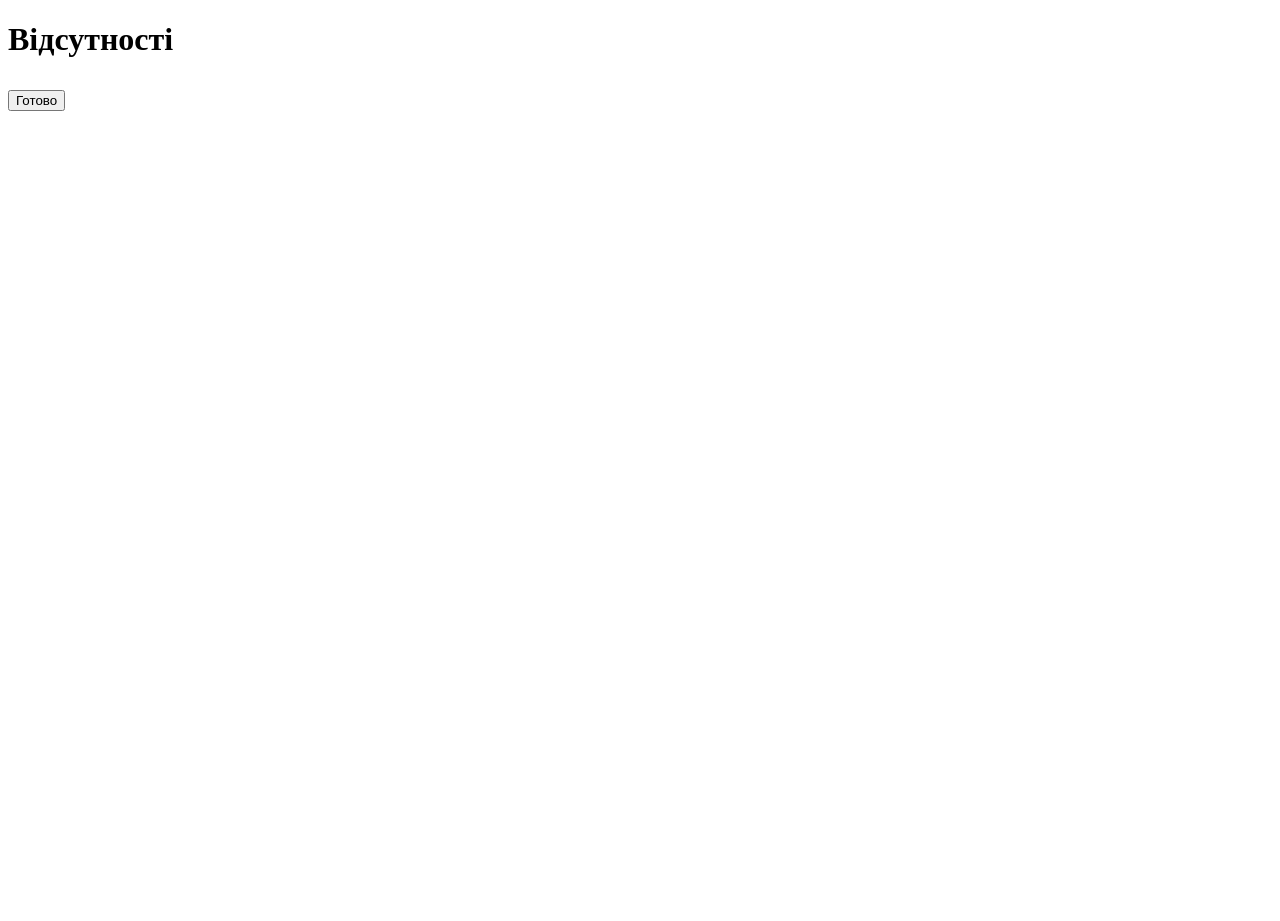
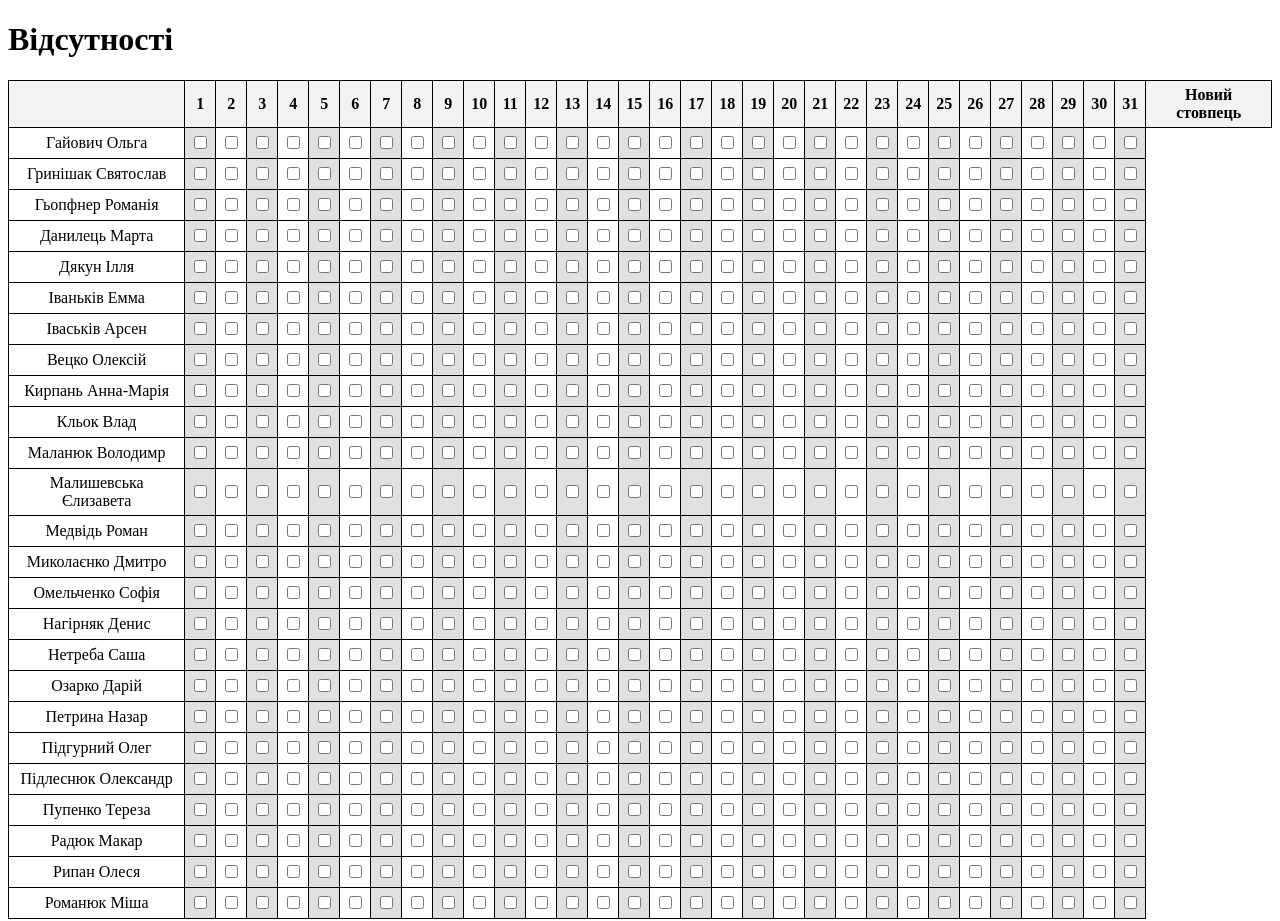
Before and after one commit to Sasha2640/dawned-0716, a plain HTML site: page index.html in a window 1280 px wide. Shown: the top 921 px of the page. Before the commit the page ends 800 px from the top, so only its background shows below. Drawn offline with Linux system fonts and the light colour scheme; files that its build step writes are made by us from their sources.

Commit message:
12/01/25

```diff
--- a/index.html
+++ b/index.html
@@ -3,8 +3,28 @@
   <head>
     <meta charset="UTF-8" />
     <meta name="viewport" content="width=device-width, initial-scale=1.0" />
-    <link rel="stylesheet" href="css/style.css" />
     <title>Відсутності</title>
+    <style>
+      table {
+        border-collapse: collapse;
+        width: 100%;
+      }
+      td,
+      th {
+        border: 1px solid #000;
+        text-align: center;
+        padding: 5px;
+      }
+      th {
+        background-color: #f2f2f2; /* Світлий фон для заголовків */
+      }
+      td:nth-child(even) {
+        background-color: #e0e0e0; /* Сірий фон для кожного другого стовпця */
+      }
+      button {
+        margin-top: 10px;
+      }
+    </style>
   </head>
   <body>
     <h1>Відсутності</h1>
@@ -12,6 +32,128 @@
       <!-- Створюємо таблицю через JavaScript -->
     </table>
     <button onclick="submitSelections()">Готово</button>
-    <link rel="stylesheet" href="javascript.js" />
+
+    <script>
+      const names = [
+        "Гайович Ольга",
+        "Гринішак Святослав",
+        "Гьопфнер Романія",
+        "Данилець Марта",
+        "Дякун Ілля",
+        "Іваньків Емма",
+        "Іваськів Арсен",
+        "Вецко Олексій",
+        "Кирпань Анна-Марія",
+        "Кльок Влад",
+        "Маланюк Володимр",
+        "Малишевська Єлизавета",
+        "Медвідь Роман",
+        "Миколаєнко Дмитро",
+        "Омельченко Софія",
+        "Нагірняк Денис",
+        "Нетреба Саша",
+        "Озарко Дарій",
+        "Петрина Назар",
+        "Підгурний Олег",
+        "Підлеснюк Олександр",
+        "Пупенко Тереза",
+        "Радюк Макар",
+        "Рипан Олеся",
+        "Романюк Міша",
+      ];
+
+      const TEN_MINUTES_MS = 600000; // 10 хвилин у мілісекундах
+
+      function createTable() {
+        const table = document.getElementById("myTable");
+
+        // Створюємо перший рядок з числами
+        const headerRow = document.createElement("tr");
+        const emptyHeader = document.createElement("th");
+        headerRow.appendChild(emptyHeader); // Пустий заголовок для першого стовпця
+
+        for (let col = 1; col <= 32; col++) {
+          // 32 стовпця, з додатковим справа
+          const th = document.createElement("th");
+          th.textContent = col <= 31 ? col : "Новий стовпець"; // Останній стовпець з назвою
+          headerRow.appendChild(th);
+        }
+        table.appendChild(headerRow);
+
+        for (let row = 1; row <= 25; row++) {
+          // 25 рядків, оскільки ми видаляємо 2 останні
+          const tr = document.createElement("tr");
+
+          // Створюємо перший стовпець з іменами
+          const nameTd = document.createElement("td");
+          nameTd.textContent = names[row - 1];
+          tr.appendChild(nameTd);
+
+          // Створюємо решту стовпців з чекбоксами
+          for (let col = 2; col <= 32; col++) {
+            // 32 стовпця
+            const td = document.createElement("td");
+            const checkbox = document.createElement("input");
+            checkbox.type = "checkbox";
+            checkbox.dataset.name = names[row - 1]; // Додаємо ім'я до кожного чекбокса
+            checkbox.dataset.row = row;
+            checkbox.dataset.col = col;
+
+            // Зберігаємо стан чекбокса
+            if (localStorage.getItem(`checkbox-${row}-${col}`) === "true") {
+              checkbox.checked = true;
+            }
+
+            checkbox.addEventListener("change", function () {
+              const timestamp = Date.now();
+
+              // Зберігаємо стан у localStorage та час позначки
+              localStorage.setItem(`checkbox-${row}-${col}`, this.checked);
+              if (this.checked) {
+                localStorage.setItem(`timestamp-${row}-${col}`, timestamp);
+              } else {
+                localStorage.removeItem(`timestamp-${row}-${col}`);
+              }
+            });
+            td.appendChild(checkbox);
+            tr.appendChild(td);
+          }
+
+          table.appendChild(tr);
+        }
+      }
+
+      // Функція для виведення результатів
+      function submitSelections() {
+        let selectedNames = new Set();
+        const checkboxes = document.querySelectorAll(
+          'input[type="checkbox"]:checked'
+        );
+        const currentTime = Date.now();
+
+        checkboxes.forEach((checkbox) => {
+          const row = checkbox.dataset.row;
+          const col = checkbox.dataset.col;
+          const timestamp = localStorage.getItem(`timestamp-${row}-${col}`);
+
+          // Перевіряємо, чи була позначка зроблена протягом останніх 10 хвилин
+          if (timestamp && currentTime - timestamp <= TEN_MINUTES_MS) {
+            selectedNames.add(checkbox.dataset.name);
+          }
+        });
+
+        if (selectedNames.size > 0) {
+          alert(
+            "Ви відмітили за останні 10 хвилин наступних людей:\n" +
+              Array.from(selectedNames).join("\n")
+          );
+        } else {
+          alert("За останні 10 хвилин жодного не відмічено.");
+        }
+      }
+
+      // Викликаємо функцію для створення таблиці після завантаження сторінки
+      window.onload = createTable;
+    </script>
   </body>
 </html>
```
Also changed, not shown: 1 other file.
